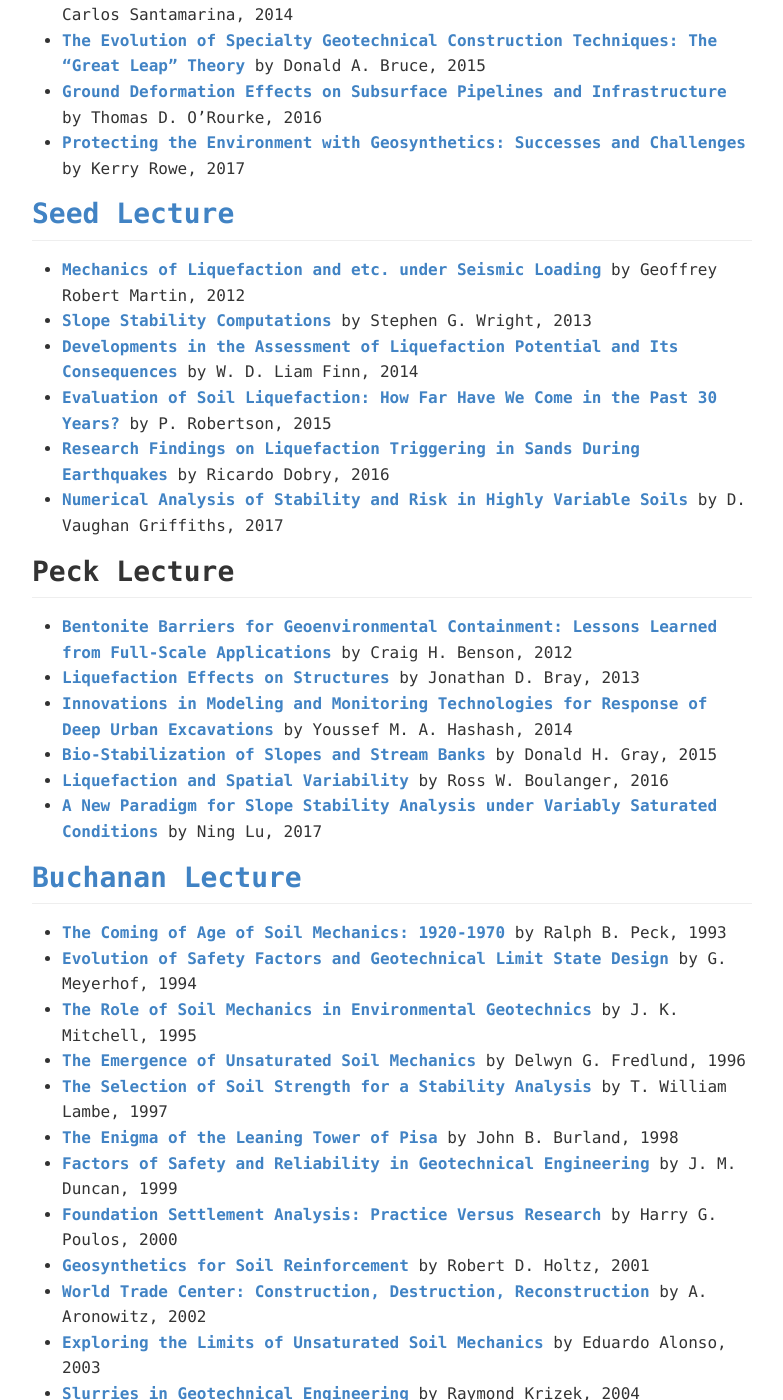
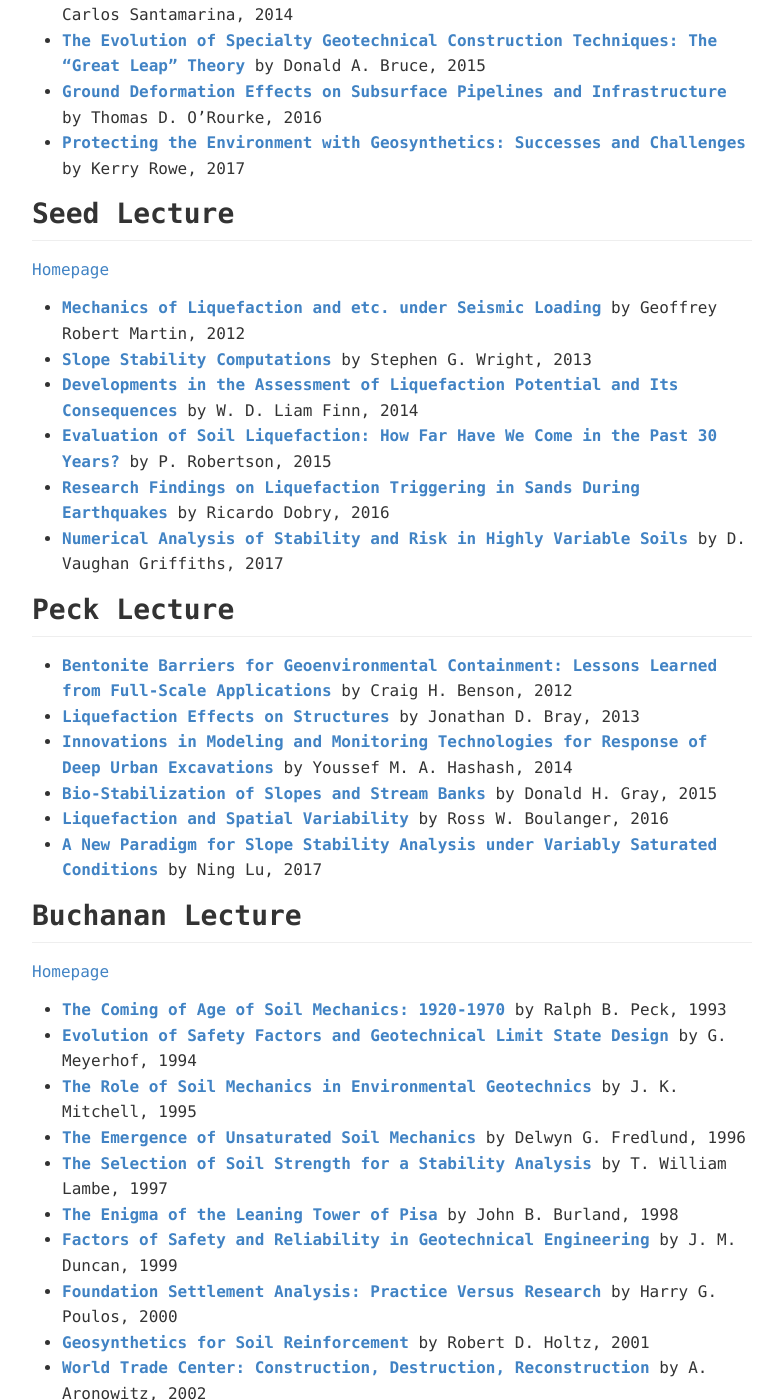
Before and after one commit to xienotes/xienotes.github.io, a Jekyll site: the page built from _posts/2019-03-26-All-about-Geotechnical-Lectures.md, in a window 1280 px wide and 1400 px high, scrolled down 988 px. Shown: the whole window, without its empty margins (248-1031 px from the left). Built offline with Jekyll 4.4.1, drawn with Linux system fonts in a browser that asks for light colours.

Commit message:
minor change to post

```diff
--- a/_posts/2019-03-26-All-about-Geotechnical-Lectures.md
+++ b/_posts/2019-03-26-All-about-Geotechnical-Lectures.md
@@ -25,7 +25,8 @@
 - [**Ground Deformation Effects on Subsurface Pipelines and Infrastructure**](https://www.youtube.com/watch?v=fcJ5Rc7fRNg&t=41s){:target="_blank"} by Thomas D. O'Rourke, 2016
 - [**Protecting the Environment with Geosynthetics: Successes and Challenges**](https://www.youtube.com/watch?v=vyLpkObB1a8&t=270s){:target="_blank"} by Kerry Rowe, 2017
 
-## [Seed Lecture](https://www.asce.org/templates/award-detail.aspx?id=6700&all_recipients=1){:target="_blank"}
+## Seed Lecture
+[Homepage](https://www.asce.org/templates/award-detail.aspx?id=6700&all_recipients=1){:target="_blank"}
 
 - [**Mechanics of Liquefaction and etc. under Seismic Loading**](https://www.youtube.com/watch?v=lIyXXWLRdJc){:target="_blank"} by Geoffrey Robert Martin, 2012
 - [**Slope Stability Computations**](https://www.youtube.com/watch?v=Q_6aOU7msBM&t=24s){:target="_blank"} by Stephen G. Wright, 2013
@@ -43,7 +44,8 @@
 - [**Liquefaction and Spatial Variability**](https://www.youtube.com/watch?v=Ns6txrlSZYY){:target="_blank"} by Ross W. Boulanger, 2016
 - [**A New Paradigm for Slope Stability Analysis under Variably Saturated Conditions**](https://www.youtube.com/watch?v=Vtq0_KBRD_g){:target="_blank"} by Ning Lu, 2017
 
-## [Buchanan Lecture](https://ceprofs.civil.tamu.edu/briaud/buchanan.html){:target="_blank"}
+## Buchanan Lecture
+[Homepage](https://ceprofs.civil.tamu.edu/briaud/buchanan.html){:target="_blank"}
 
 - [**The Coming of Age of Soil Mechanics: 1920-1970**](https://www.youtube.com/watch?v=NC3PfR7SgOg){:target="_blank"} by Ralph B. Peck, 1993
 - [**Evolution of Safety Factors and Geotechnical Limit State Design**](https://www.youtube.com/watch?v=ksg4t_VIWxc){:target="_blank"} by G. Meyerhof, 1994
```
